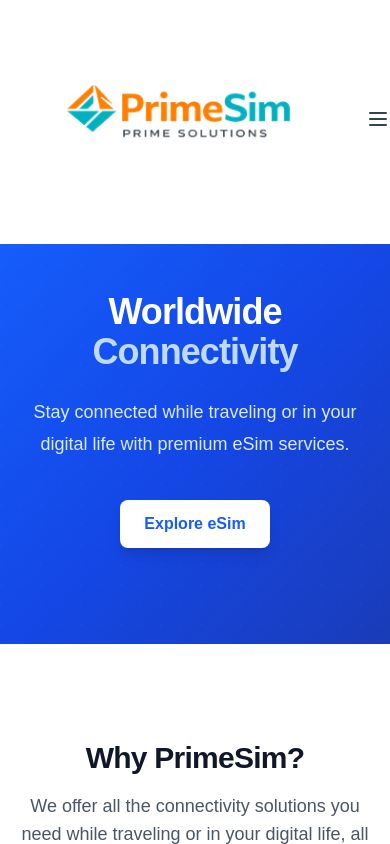
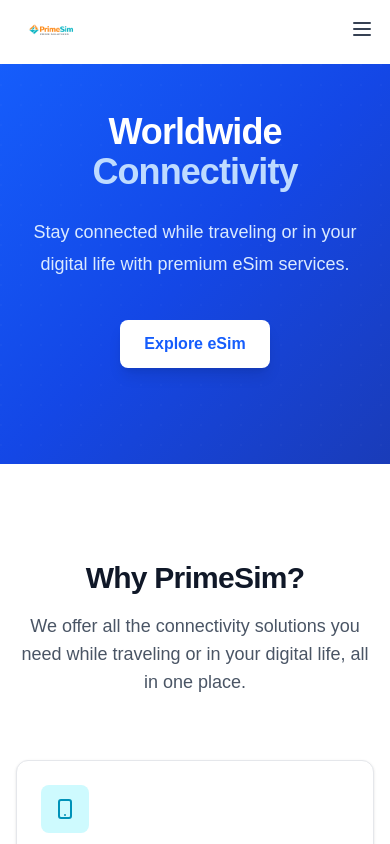
Before and after one commit to islayyy1903/getprimesim-site, a Next.js app: page / in a window 390 px wide. Shown: the top 844 px of the page. Built offline with nearby package versions, Linux system fonts and the light colour scheme; no server answers.

Commit message:
Fix mobile logo: Make logo smaller on mobile and add left padding

```diff
--- a/app/components/Header.tsx
+++ b/app/components/Header.tsx
@@ -19,14 +19,14 @@
 
   return (
     <header className="sticky top-0 z-50 w-full bg-white/80 backdrop-blur-sm dark:bg-gray-900/80">
-      <nav className="mx-auto flex max-w-7xl items-center justify-between px-0 py-0 sm:px-0 lg:px-0">
+      <nav className="mx-auto flex max-w-7xl items-center justify-between px-4 py-2 sm:px-6 lg:px-8">
         <Link href="/" className="flex items-center" onClick={closeMobileMenu}>
           <Image
             src="/logo.png"
             alt="PrimeSim - eSim Services Logo"
             width={384}
             height={256}
-            className="h-auto"
+            className="h-12 w-auto md:h-16 lg:h-20"
             style={{ display: 'block' }}
             priority
           />
```
